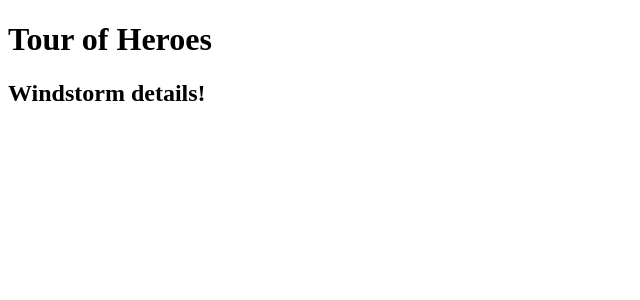
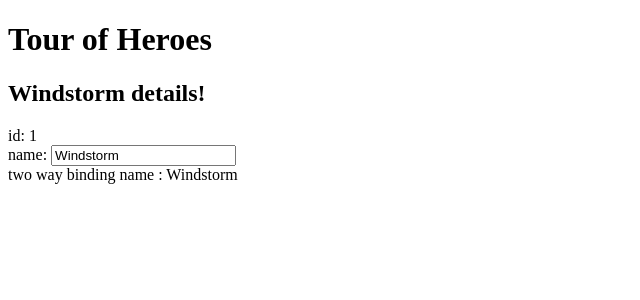
Before and after one commit to mnshashank/angular-tour-of-heros, an Angular app: page / in a window 1280 px wide. Shown: the top 300 px of the page, without its empty margins (0-640 px from the left). Built offline with nearby package versions, Linux system fonts and the light colour scheme.

Commit message:
added the two-way binding functionality

```diff
--- a/src/app/app.component.html
+++ b/src/app/app.component.html
@@ -1,2 +1,8 @@
 <h1>{{title}}</h1>
-<h2>{{hero.name}} details!</h2>
+  <h2>{{hero.name}} details!</h2>
+  <div><label>id: </label>{{hero.id}}</div>
+  <div>
+  <label>name: </label>
+  <input [(ngModel)]="hero.name" placeholder="name">
+</div>
+<div><label>two way binding name :  </label>{{hero.name}}</div>
```
